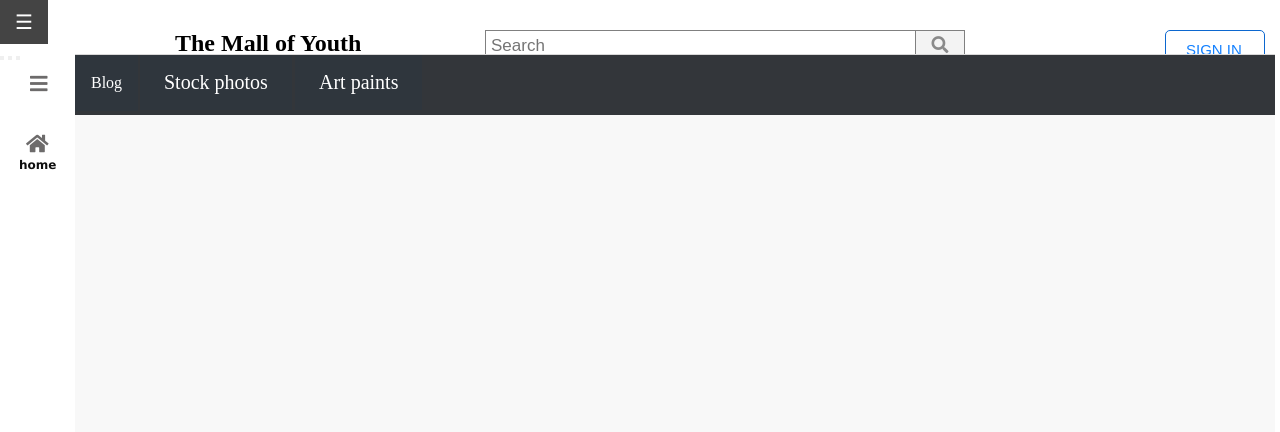
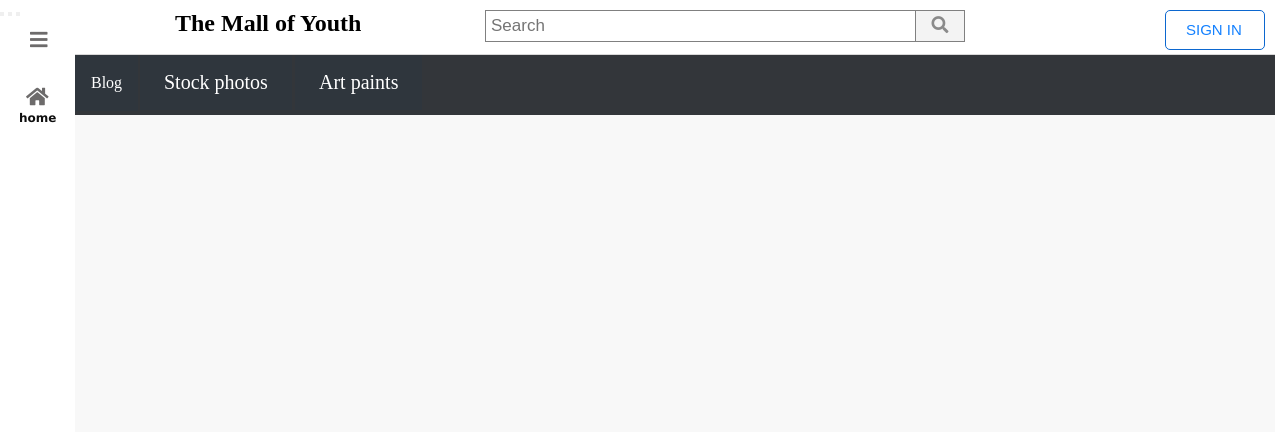
Before and after one commit to Siyuan-code/CAS-project, a PHP site: page /The_mall/homepage.html in a window 1280 px wide. Shown: the top 432 px of the page. Run offline with PHP 8.4, Linux system fonts and the light colour scheme.

Commit message:
Bug fixed

```diff
--- a/The_mall/homepage.html
+++ b/The_mall/homepage.html
@@ -29,24 +29,32 @@
     <!-- The end of the very top header -->
 
     <!-- Start of the hided side menu -->
-    <button class="openbtn" onclick="openNav()">&#9776;</button>
-    <div id="mySidebar" class="sidebar">
-      <a href="javascript:void(0)" class="closebtn" onclick="closeNav()">&times;</a>
-      <a href="#">About</a>
-      <a href="#">Services</a>
-      <a href="#">Clients</a>
-      <a href="#">Contact</a>
+    <div id="mySide-menu" class="side-menu">
+      <a href="#"><h3 id="mall">The Mall of Youth</h3></a>
+      <!-- The header of the side menu -->
+      <ul>
+        <li>
+          <!-- Click the menu icon in the side menu and the side menu will close -->
+          <a href="javascript:void(0)" class="closebtn" onclick="closeNav()">
+            <i id="menu" class="fas fa-bars"></i>
+            <!--The menu icon-->
+          </a>
+        </li>
+
+        <li>
+          <a class="homebtn" href="#"
+            ><i id="home-in" class="fas fa-home"></i>home</a
+          >
+          <!--The home button-->
+        </li>
+      </ul>
     </div>
-    </div>
-
-
-
     <!-- End of the hided side menu -->
 
     <!-- The visible menu at the side -->
     <div class="shop" id="myShop">
       <button>
-        <i id="menu" class="fas fa-bars" class="open" onclick="openNav()"></i>
+        <i id="menu" class="fas fa-bars" onclick="openNav()"></i>
       </button>
       <!--The menu icon that opens the hided side menu-->
       <button>
--- a/css/style.css
+++ b/css/style.css
@@ -182,7 +182,7 @@ form.search::after {
   font-size: 20px;
   color: rgb(109, 107, 107);
   position: absolute;
-  top: 70px;
+  top: 67px;
   left: 1px;
   padding: 20px 25px;
   overflow-x: hidden;
@@ -225,14 +225,14 @@ form.search::after {
 }
 
 /* Style the hided side menu */
-.sidebar {
+.side-menu {
   height: 100%;
   width: 0;
   position: fixed;
   z-index: 1;
   top: 0;
   left: 0;
-  background-color: #111;
+  background-color: lightgray;
   overflow-x: hidden;
   padding-top: 60px;
   transition: all 0.2s ease;
@@ -246,55 +246,30 @@ form.search::after {
   left: 60px;
   color: black;
 }
-
-.sidebar a {
+/* Style the links in the hided side menu */
+.side-menu ul a {
   padding: 8px 8px 8px 32px;
   text-decoration: none;
   font-size: 25px;
-  color: #818181;
+  color: rgb(0, 0, 0);
   display: block;
   transition: 0.3s;
+  box-sizing: border-box;
 }
-
-.sidebar a:hover {
-  color: #f1f1f1;
+/* Style the icon of the link in the hided side menu */
+.side-menu ul a i {
+  margin-right: 16px;
 }
-
-.sidebar .closebtn {
+/* Hover home button in the hided side menu */
+.homebtn:hover {
+  background: rgb(245, 239, 239);
+}
+/* Style the menu icon in the hided side menu */
+.closebtn {
   position: absolute;
   top: 0;
-  right: 25px;
   font-size: 36px;
-  margin-left: 50px;
 }
-
-.openbtn {
-  font-size: 20px;
-  cursor: pointer;
-  background-color: #111;
-  color: white;
-  padding: 10px 15px;
-  border: none;
-}
-
-.openbtn:hover {
-  background-color: #444;
-}
-
-#main {
-  transition: margin-left 0.5s;
-  padding: 20px;
-}
-
-@media screen and (max-height: 450px) {
-  .sidebar {
-    padding-top: 15px;
-  }
-  .sidebar a {
-    font-size: 18px;
-  }
-}
-
 /* Style the menu icon in the visible side menu */
 .open {
   cursor: pointer;
```
